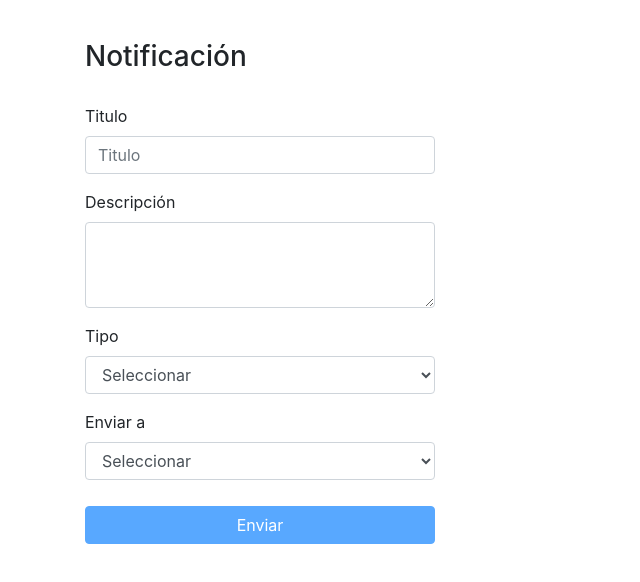
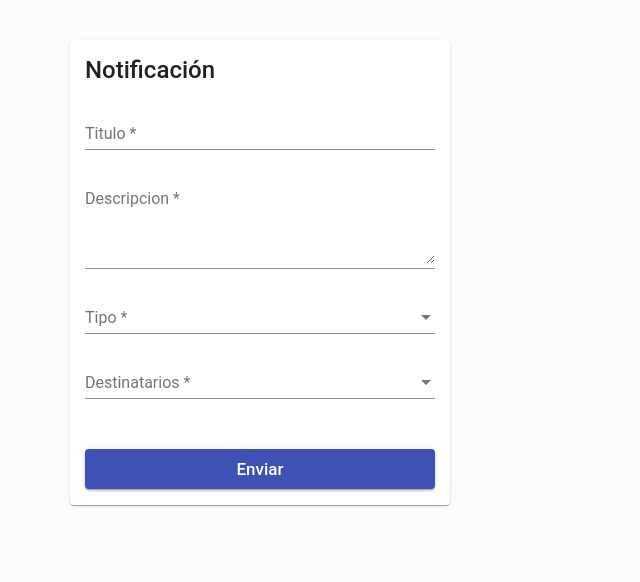
Before and after one commit to CrissAlvarezH/NotiWeb, an Angular app: page / in a window 1280 px wide. Shown: the top 582 px of the page, without its empty margins (0-640 px from the left). Built offline with nearby package versions, Linux system fonts and the light colour scheme.

Commit message:
Agrego AngularMaterial y rediseno el formulario

```diff
--- a/package.json
+++ b/package.json
@@ -11,12 +11,14 @@
   },
   "private": true,
   "dependencies": {
-    "@angular/animations": "^6.1.0",
+    "@angular/animations": "^6.1.10",
+    "@angular/cdk": "^6.4.7",
     "@angular/common": "^6.1.0",
     "@angular/compiler": "^6.1.0",
     "@angular/core": "^6.1.0",
     "@angular/forms": "^6.1.0",
     "@angular/http": "^6.1.0",
+    "@angular/material": "^6.4.7",
     "@angular/platform-browser": "^6.1.0",
     "@angular/platform-browser-dynamic": "^6.1.0",
     "@angular/router": "^6.1.0",
--- a/src/app/app.component.css
+++ b/src/app/app.component.css
@@ -1,4 +1,3 @@
-
 .margin-top-40 {
     margin-top: 40px;
 }
--- a/src/app/app.component.html
+++ b/src/app/app.component.html
@@ -1,4 +1,3 @@
-
 <div class="container margin-top-40">
-  <app-home ></app-home>
+    <app-home></app-home>
 </div>
--- a/src/app/app.module.ts
+++ b/src/app/app.module.ts
@@ -3,10 +3,12 @@ import { NgModule } from '@angular/core';
 import { FormsModule, ReactiveFormsModule } from '@angular/forms';
 import { HttpClientModule } from '@angular/common/http';
 
+import { BrowserAnimationsModule } from '@angular/platform-browser/animations';
 
 import { AppComponent } from './app.component';
 import { HomeComponent } from './componentes/home/home.component';
 import { FormNotificacionComponent } from './componentes/form-notificacion/form-notificacion.component';
+import { MaterialModule } from './material.module';
 
 @NgModule({
   declarations: [
@@ -18,7 +20,9 @@ import { FormNotificacionComponent } from './componentes/form-notificacion/form-
     BrowserModule,
     FormsModule,
     HttpClientModule,
-    ReactiveFormsModule
+    ReactiveFormsModule,
+    BrowserAnimationsModule,
+    MaterialModule
   ],
   providers: [],
   bootstrap: [AppComponent]
--- a/src/app/componentes/form-notificacion/form-notificacion.component.css
+++ b/src/app/componentes/form-notificacion/form-notificacion.component.css
@@ -1,6 +1,5 @@
-
 .titulo-form-noti {
-    margin-bottom: 30px;
+    margin-bottom: 20px;
 }
 
 .boton-enviar {
@@ -11,3 +10,18 @@
 .rojo {
     color: red;
 }
+
+.form-bloque mat-form-field {
+    display: block;
+}
+
+.bloque {
+    display: block;
+}
+
+.btn-enviar {
+    margin-top: 30px;
+    width: 100%;
+    padding: 2px;
+    font-size: 17px;
+}
--- a/src/app/componentes/form-notificacion/form-notificacion.component.html
+++ b/src/app/componentes/form-notificacion/form-notificacion.component.html
@@ -1,63 +1,52 @@
+<h4 class="titulo-form-noti">
+    Notificación</h4>
 
-<h3 class="titulo-form-noti">Notificación</h3>
-
-<form [formGroup]="form" >
+<form [formGroup]="form" class="form-bloque">
 
     <div formGroupName="notificacion">
-    <div class="form-group">
-      <label for="titulo" > Titulo </label>
-      <input  formControlName="titulo" maxlength="50"  id="titulo" class="form-control" type="text" placeholder="Titulo"
-              [ngClass]="{ 'is-invalid' : form.controls['notificacion'].controls['titulo']?.touched && form.controls['notificacion'].controls['titulo']?.invalid }" >
 
-      <div class="invalid-feedback"><!-- Aparece automaticamente cuando el input tiene la clase is-invalid -->
+        <mat-form-field>
+            <input matInput type="text" placeholder="Titulo" formControlName="titulo" maxlength="50">
+
+            <mat-error *ngIf=" form.controls['notificacion'].controls['titulo'].touched && form.controls['notificacion'].controls['titulo'].invalid ">
                 Escriba un titulo
-      </div>
-    </div>
+            </mat-error>
+        </mat-form-field>
 
-    <div class="form-group">
-      <label for="descripcion"> Descripción</label>
-      <textarea formControlName="descripcion" class="form-control" rows="3" id="descripcion"
-                [ngClass]=" { 'is-invalid': form.controls['notificacion']?.controls['descripcion'].touched && form.controls['notificacion'].controls['descripcion']?.invalid } "></textarea>
+        <mat-form-field>
+            <textarea matInput placeholder="Descripcion" rows="4" formControlName="descripcion"></textarea>
 
-      <div class="invalid-feedback">
+            <mat-error *ngIf=" form.controls['notificacion'].controls['descripcion'].touched && form.controls['notificacion'].controls['descripcion'].invalid ">
                 Escriba una descripción
-      </div>
-    </div>
+            </mat-error>
+        </mat-form-field>
 
+        <mat-form-field>
+            <mat-select placeholder="Tipo" formControlName="tipo">
+                <mat-option value="1"> Noticia </mat-option>
+                <mat-option value="2"> Advertencia </mat-option>
+                <mat-option value="3"> Peligro </mat-option>
+            </mat-select>
 
-    <div class="form-group">
-      <label for="tipo"> Tipo </label>
-      <select formControlName="tipo" id="tipo" class="form-control"
-              [ngClass]=" { 'is-invalid': form.controls['notificacion']?.controls['tipo'].touched && form.controls['notificacion'].controls['tipo']?.invalid } ">
-        <option value="">Seleccionar</option>
-        <option value="1"> Noticia </option>
-        <option value="2"> Advertencia </option>
-        <option value="3"> Peligro </option>
-      </select>
+            <mat-error *ngIf=" form.controls['notificacion'].controls['tipo'].touched && form.controls['notificacion'].controls['tipo'].invalid ">
+                Seleccione el tipo de notificación
+            </mat-error>
+        </mat-form-field>
 
-      <div class="invalid-feedback"> Elija el tipo de notificación </div>
-    </div>
+        <mat-form-field>
+            <mat-select placeholder="Destinatarios" formControlName="destinatario">
+                <mat-option value="ESTUDIANTES"> Estudiantes </mat-option>
+                <mat-option value="PROFESORES"> Profesores </mat-option>
+                <mat-option value="FUNCIONARIOS"> Funcionarios </mat-option>
+            </mat-select>
 
+            <mat-error *ngIf=" form.controls['notificacion'].controls['destinatario'].touched && form.controls['notificacion'].controls['destinatario'].invalid ">
+                Elija los destinatarios
+            </mat-error>
+        </mat-form-field>
 
-    <div class="form-group">
-      <label for="para"> Enviar a </label>
-      <select formControlName="destinatario" id="para" class="form-control"
-              [ngClass]=" { 'is-invalid': form.controls['notificacion'].controls['destinatario'].touched && form.controls['notificacion'].controls['destinatario']?.invalid } ">
-        <option value="">Seleccionar</option>
-        <option value="PROFESORES">Profesores</option>
-        <option value="ESTUDIANTES">Estudiantes</option>
-        <option value="DIRECTIVOS">Directivos</option>
-      </select>
+        <button class="btn-enviar" mat-button mat-raised-button color="primary"> Enviar </button>
 
-      <div class="invalid-feedback"> Elija los destinatarios </div>
-    </div>
-  </div>
-
-  <div class="boton-enviar">
-    <button (click)="enviar()" class="btn btn-block btn-primary"
-          [disabled]=" form.invalid ">
-      Enviar
-    </button>
     </div>
 
 </form>
--- a/src/app/componentes/form-notificacion/form-notificacion.component.ts
+++ b/src/app/componentes/form-notificacion/form-notificacion.component.ts
@@ -26,11 +26,14 @@ export class FormNotificacionComponent implements OnInit {
   }
 
   enviar() {
-    console.log( this.form  );
+    this._principal.enviarNotificacion(this.form.value.notificacion)
+      .subscribe( (resp: any) => {
 
-    this._principal.enviarNotificacion(this.form.value.notificacion)
-      .subscribe( resp => {
-        console.log(`Respuesta de servicio web al enviar notificacion ${ JSON.stringify(resp) }`);
+        if ( resp.okay ) {
+          console.log(`Respuesta de servicio web al enviar notificacion ${ JSON.stringify(resp) }`);
+        } else {
+          console.log(`Error`);
+        }
       }, err => {
         console.log(`Error al enviar notificación ${ JSON.stringify(err) }`);
       });
--- a/src/app/componentes/home/home.component.html
+++ b/src/app/componentes/home/home.component.html
@@ -1,4 +1,5 @@
-
 <div class="row">
-  <app-form-notificacion class="col-md-4"></app-form-notificacion>
+    <mat-card class="col-md-4">
+        <app-form-notificacion></app-form-notificacion>
+    </mat-card>
 </div>
--- a/src/index.html
+++ b/src/index.html
@@ -1,5 +1,6 @@
 <!doctype html>
 <html lang="en">
+
 <head>
     <meta charset="utf-8">
     <title>Noti</title>
@@ -8,9 +9,12 @@
     <meta name="viewport" content="width=device-width, initial-scale=1">
     <link rel="icon" type="image/x-icon" href="favicon.ico">
 </head>
+
 <body>
+
     <app-root></app-root>
 
     <link rel="stylesheet" href="https://stackpath.bootstrapcdn.com/bootstrap/4.1.3/css/bootstrap.min.css" integrity="sha384-MCw98/SFnGE8fJT3GXwEOngsV7Zt27NXFoaoApmYm81iuXoPkFOJwJ8ERdknLPMO" crossorigin="anonymous">
 </body>
+
 </html>
--- a/src/styles.css
+++ b/src/styles.css
@@ -1 +1,6 @@
 /* You can add global styles to this file, and also import other style files */
+
+@import "~@angular/material/prebuilt-themes/indigo-pink.css";
+body {
+    background-color: #eaeaea2c !important;
+}
```
Also changed, not shown: src/app/material.module.ts (added, +25 -0 lines), 1 other file (tests, documents, lock files or other folders). Lines whose indentation alone changed are shown as unchanged.
